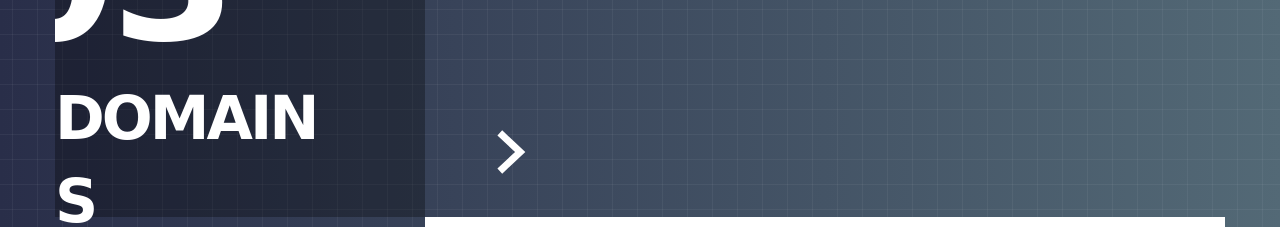
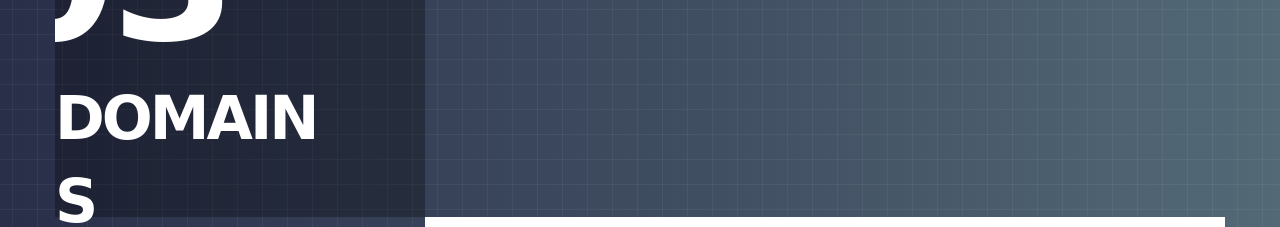
Before and after one commit to mkenwey/ARLW, a plain HTML site: page index.html in a window 1280 px wide. Shown: the part 3420-3647 px from the top of the page. Drawn offline with Linux system fonts and the light colour scheme; a web font is replaced by a local one.

Commit message:
Update index.html

```diff
--- a/index.html
+++ b/index.html
@@ -220,7 +220,6 @@ xmlns:xlink="http://www.w3.org/1999/xlink" x="0px" y="0px"
                             var slider1_hover = "true";
                         </script>
                         <div class="image-slider-wrapper relative service slider1">
-                            <a id="slider1_next" class="image_slider_next" href ="#"></a>
 
                             <ul id="slider1" class="image-slider slides">
                                 <li>
```
